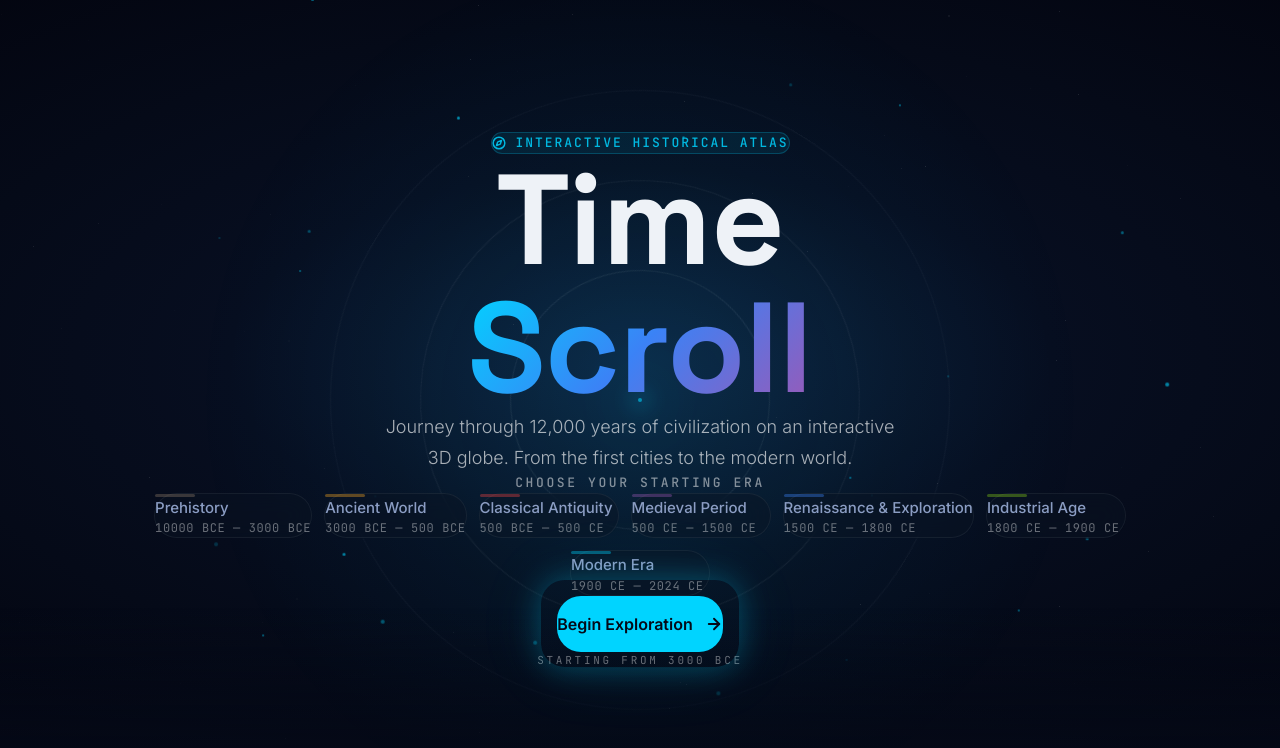
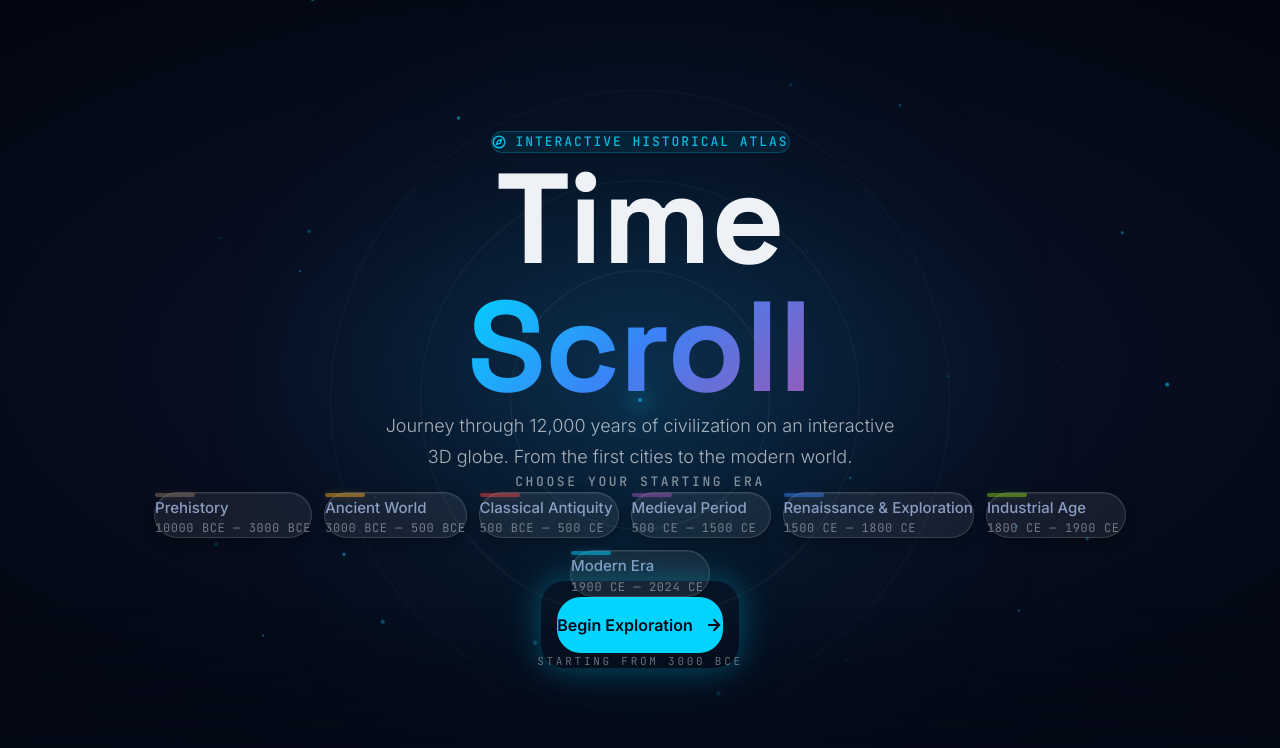
Before and after one commit to gs-imak/time-scroll, a React (Vite) app in the folder frontend/: page / in a window 1280 px wide. Shown: the top 748 px of the page. Built offline with nearby package versions, Linux system fonts and the light colour scheme.

Commit message:
fix: make era cards and glass-light actually visible
Era card backgrounds were 4-6% white opacity — invisible on dark
backgrounds. Increased to 7% unselected / 30% selected with 15% white
borders. Fixed glass-light class from 6% to 12% border opacity and
added box-shadow for depth.

```diff
--- a/frontend/src/features/onboarding/LandingPage.tsx
+++ b/frontend/src/features/onboarding/LandingPage.tsx
@@ -306,28 +306,31 @@ export default function LandingPage() {
                         'border focus-visible:outline-none focus-visible:ring-2 focus-visible:ring-accent-cyan/50',
                         isSelected
                           ? 'border-transparent'
-                          : 'glass-light border-white/[0.08] hover:border-white/[0.15]',
+                          : 'border-white/15 hover:border-white/25',
                       )}
                       style={{
                         minWidth: '140px',
                         ...(isSelected
                           ? {
-                              background: `linear-gradient(135deg, ${color}20, ${color}0a)`,
-                              borderColor: `${color}70`,
-                              boxShadow: `0 0 30px ${color}30, 0 0 60px ${color}15, inset 0 1px 0 rgba(255,255,255,0.08)`,
+                              background: `linear-gradient(135deg, ${color}30, ${color}15)`,
+                              borderColor: `${color}80`,
+                              boxShadow: `0 0 30px ${color}30, 0 0 60px ${color}15, inset 0 1px 0 rgba(255,255,255,0.1)`,
                               transform: 'scale(1.04)',
                             }
-                          : {}),
+                          : {
+                              background: 'rgba(255, 255, 255, 0.07)',
+                              boxShadow: 'inset 0 1px 0 rgba(255,255,255,0.06), 0 4px 12px rgba(0,0,0,0.3)',
+                            }),
                       }}
                       whileHover={!isSelected ? { y: -2 } : undefined}
                       aria-pressed={isSelected}
                       aria-label={`${era.name}, ${formatYear(era.startYear)} to ${formatYear(era.endYear)}`}
                     >
                       <div
-                        className="w-10 h-[3px] rounded-full mb-2.5 transition-all duration-300"
+                        className="w-10 h-1 rounded-full mb-3 transition-all duration-300"
                         style={{
-                          background: isSelected ? color : `${color}60`,
-                          boxShadow: isSelected ? `0 0 12px ${color}90` : 'none',
+                          background: isSelected ? color : `${color}80`,
+                          boxShadow: isSelected ? `0 0 12px ${color}90` : `0 0 6px ${color}30`,
                         }}
                       />
 
--- a/frontend/src/styles/globals.css
+++ b/frontend/src/styles/globals.css
@@ -36,10 +36,11 @@ html, body, #root {
 }
 
 .glass-light {
-  background: rgba(12, 20, 37, 0.4);
-  backdrop-filter: blur(12px);
-  -webkit-backdrop-filter: blur(12px);
-  border: 1px solid rgba(255, 255, 255, 0.06);
+  background: rgba(12, 20, 37, 0.5);
+  backdrop-filter: blur(16px);
+  -webkit-backdrop-filter: blur(16px);
+  border: 1px solid rgba(255, 255, 255, 0.12);
+  box-shadow: 0 2px 8px rgba(0, 0, 0, 0.2);
 }
 
 /* === Glow utilities === */
```
